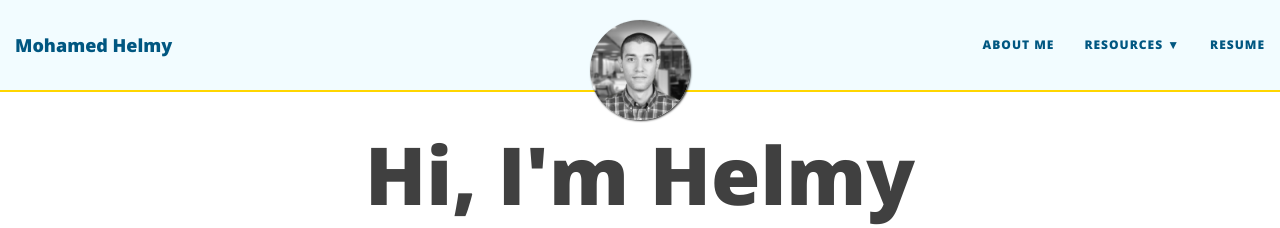
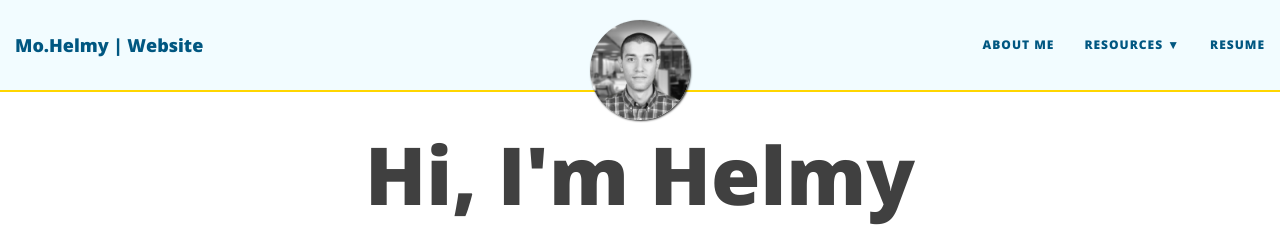
Before and after one commit to M-Helmy/m-helmy.github.io, a Jekyll site: the page built from index.html, in a window 1280 px wide. Shown: the top 228 px of the page. Built offline with Jekyll 4.4.1, drawn with Linux system fonts in a browser that asks for light colours; nearby versions of some CDN libraries; the list of posts is cut into pages by our own code.

Commit message:
Update _config.yml

```diff
--- a/_config.yml
+++ b/_config.yml
@@ -14,7 +14,7 @@ baseurl: ""
 # Of course don't forget to change the username and projectname to YOUR username and project
 
 # Name of website
-title: Mohamed Helmy
+title: Mo.Helmy | Website
 
 # Short description of your site
 description: A virtual proof that name is awesome!
```
